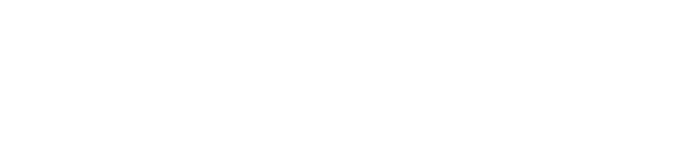
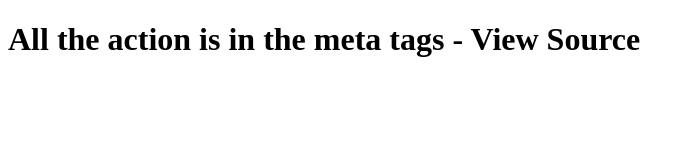
Before and after one commit to dwestgate/ExampleFallBackURL, a plain HTML site: page index.html in a window 1280 px wide. Shown: the whole page, without its empty margins (0-695 px from the left). Drawn offline with Linux system fonts and the light colour scheme.

Commit message:
Update index.html

```diff
--- a/index.html
+++ b/index.html
@@ -23,5 +23,6 @@
   <title>Fallback URL with meta tags</title>
 </head>
 <body>
+  <h1>All the action is in the meta tags - View Source</h1>
 </body>
 </html>
```
